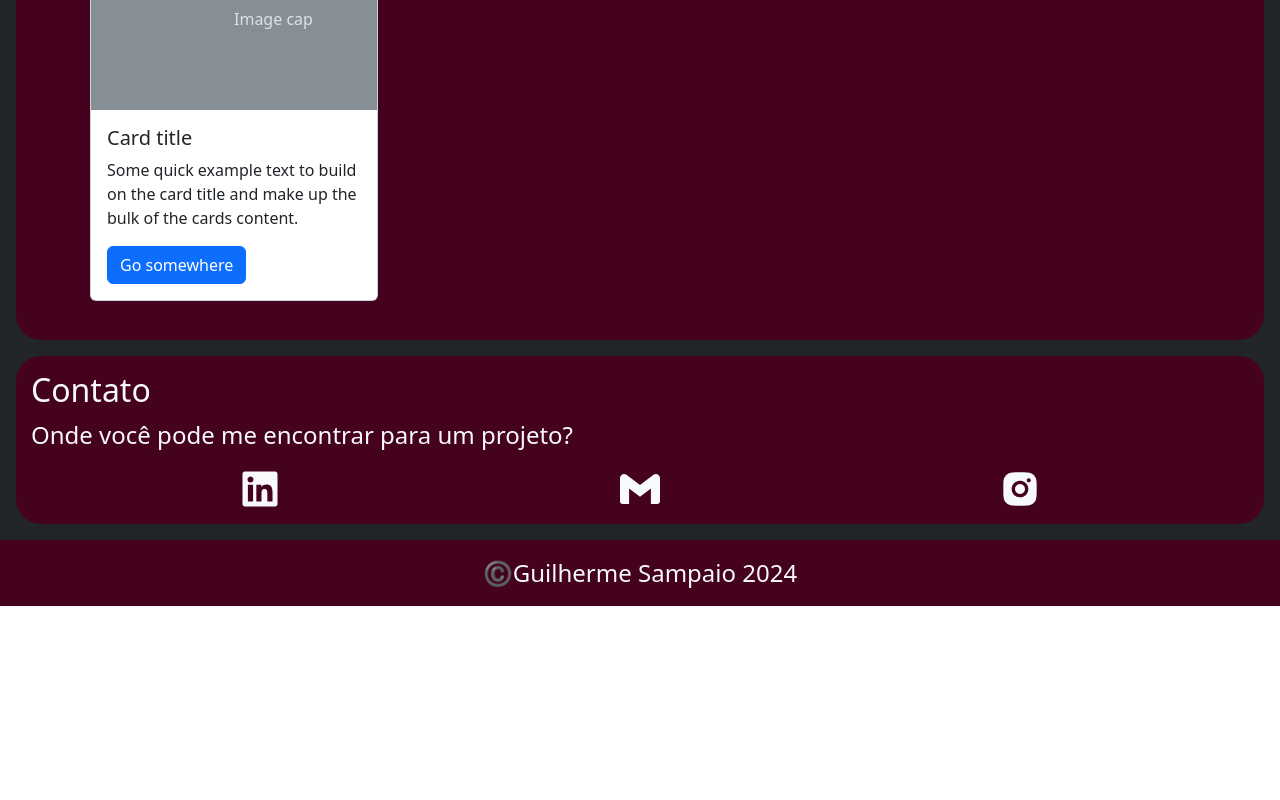
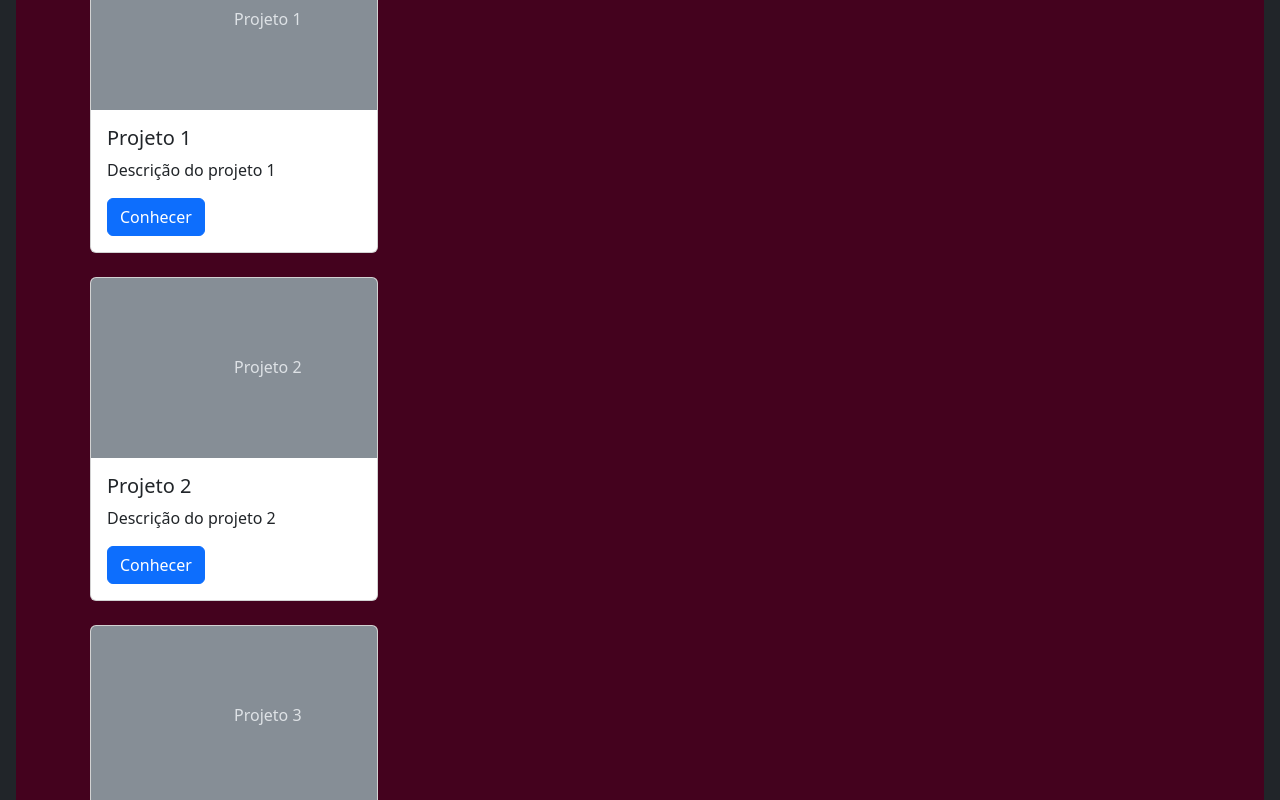
Before and after one commit to GuilhermeSsampaio/portfolio-dev, a Next.js app: page / in a window 1280 px wide. Shown: the part 1040-1840 px from the top of the page. Before the commit the page ends 1646 px from the top, so only its background shows below. Built offline with nearby package versions, Linux system fonts and the light colour scheme.

Commit message:
otimizando card

```diff
--- a/components/Cards.jsx
+++ b/components/Cards.jsx
@@ -1,4 +1,4 @@
-export const Cards = () => {
+export const Cards = ({ imageCap, title, text }) => {
   return (
     <div className="col-md-6 col-lg-4 mb-4 d-flex justify-content-center">
       <div className="card" style={{ maxWidth: "18rem", width: "100%" }}>
@@ -15,17 +15,14 @@ export const Cards = () => {
           <title>Placeholder</title>
           <rect width="100%" height="100%" fill="#868e96"></rect>
           <text x="50%" y="50%" fill="#dee2e6" dy=".3em">
-            Image cap
+            {imageCap}
           </text>
         </svg>
         <div className="card-body">
-          <h5 className="card-title">Card title</h5>
-          <p className="card-text">
-            Some quick example text to build on the card title and make up the
-            bulk of the cards content.
-          </p>
+          <h5 className="card-title">{title}</h5>
+          <p className="card-text">{text}</p>
           <a href="#" className="btn btn-primary">
-            Go somewhere
+            Conhecer
           </a>
         </div>
       </div>
--- a/components/Projects.jsx
+++ b/components/Projects.jsx
@@ -4,7 +4,23 @@ export const Projects = () => {
   return (
     <div className="projects content_section">
       <h2>Projetos</h2>
-      <Cards />
+      <Cards
+        imageCap="Projeto 1"
+        title="Projeto 1"
+        text="Descrição do projeto 1"
+      />
+
+      <Cards
+        imageCap="Projeto 2"
+        title="Projeto 2"
+        text="Descrição do projeto 2"
+      />
+
+      <Cards
+        imageCap="Projeto 3"
+        title="Projeto 3"
+        text="Descrição do projeto 3"
+      />
     </div>
   );
 };
```
